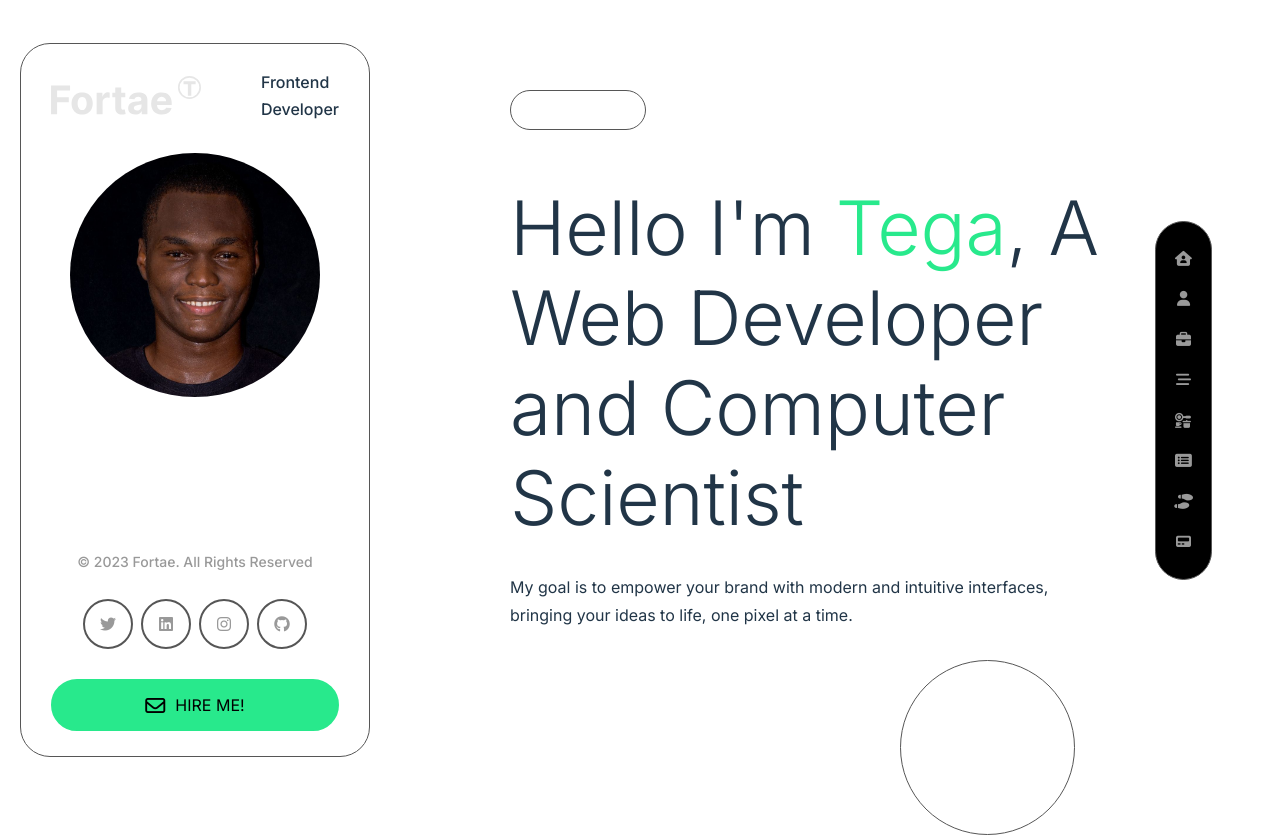
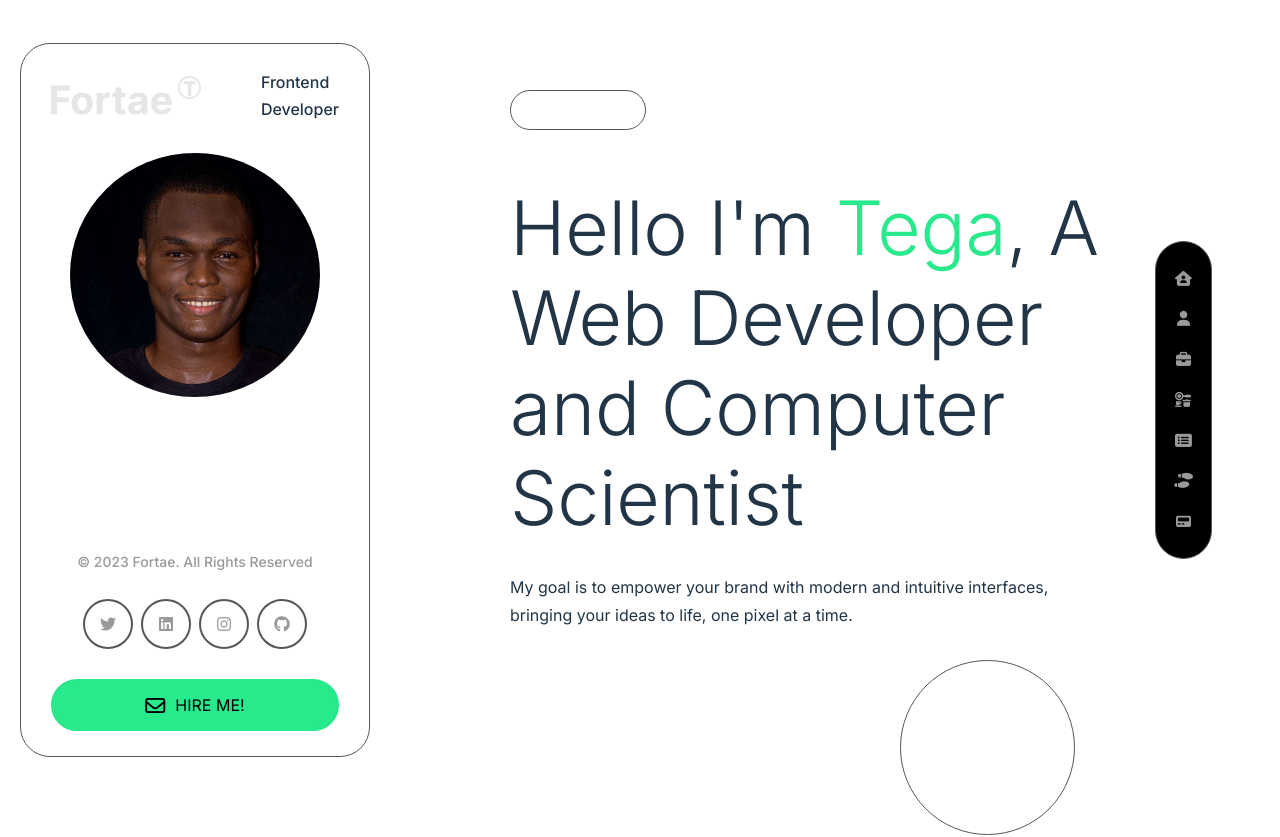
Before and after one commit to heytega/personal-portfolio, a React (Vite) app: page / in a window 1280 px wide. Shown: the top 837 px of the page. Built offline with nearby package versions, Linux system fonts and the light colour scheme.

Commit message:
commented out the Services component from the navBar and App section, it would active in future developments

```diff
--- a/src/App.jsx
+++ b/src/App.jsx
@@ -39,7 +39,7 @@ const App = () => {
         <Home />
         <About />
         <Resume />
-        <Services />
+        {/* <Services /> */}
         <Skills />
         <Portfolio />
         <Experience />
--- a/src/components/NavBar.jsx
+++ b/src/components/NavBar.jsx
@@ -59,7 +59,7 @@ const NavBar = () => {
             <i class='fa-solid fa-briefcase'></i>
           </a>
         </li>
-        <li>
+        {/* <li>
           <a
             href='#services'
             className={`${Style.navItem} ${
@@ -69,7 +69,7 @@ const NavBar = () => {
           >
             <i class='fa-solid fa-bars-staggered'></i>
           </a>
-        </li>
+        </li> */}
         <li>
           <a
             href='#skills'
```
